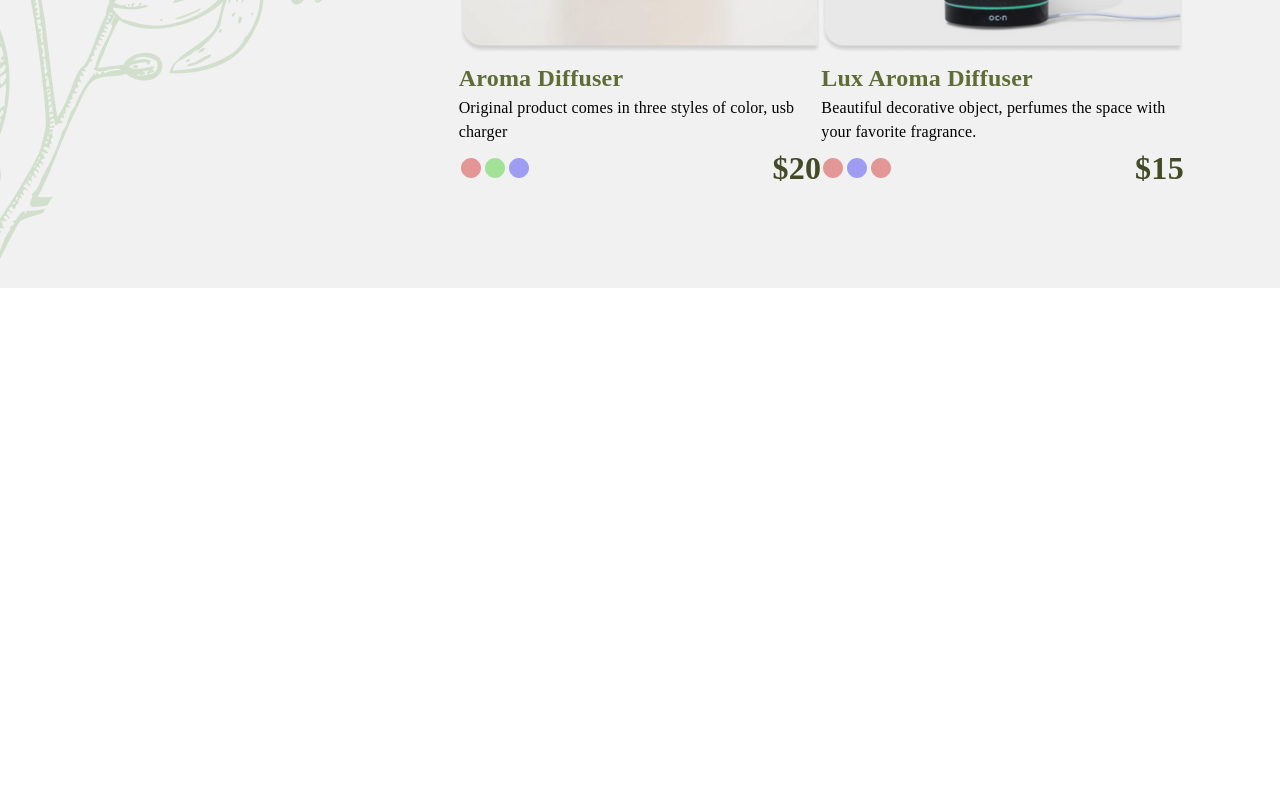
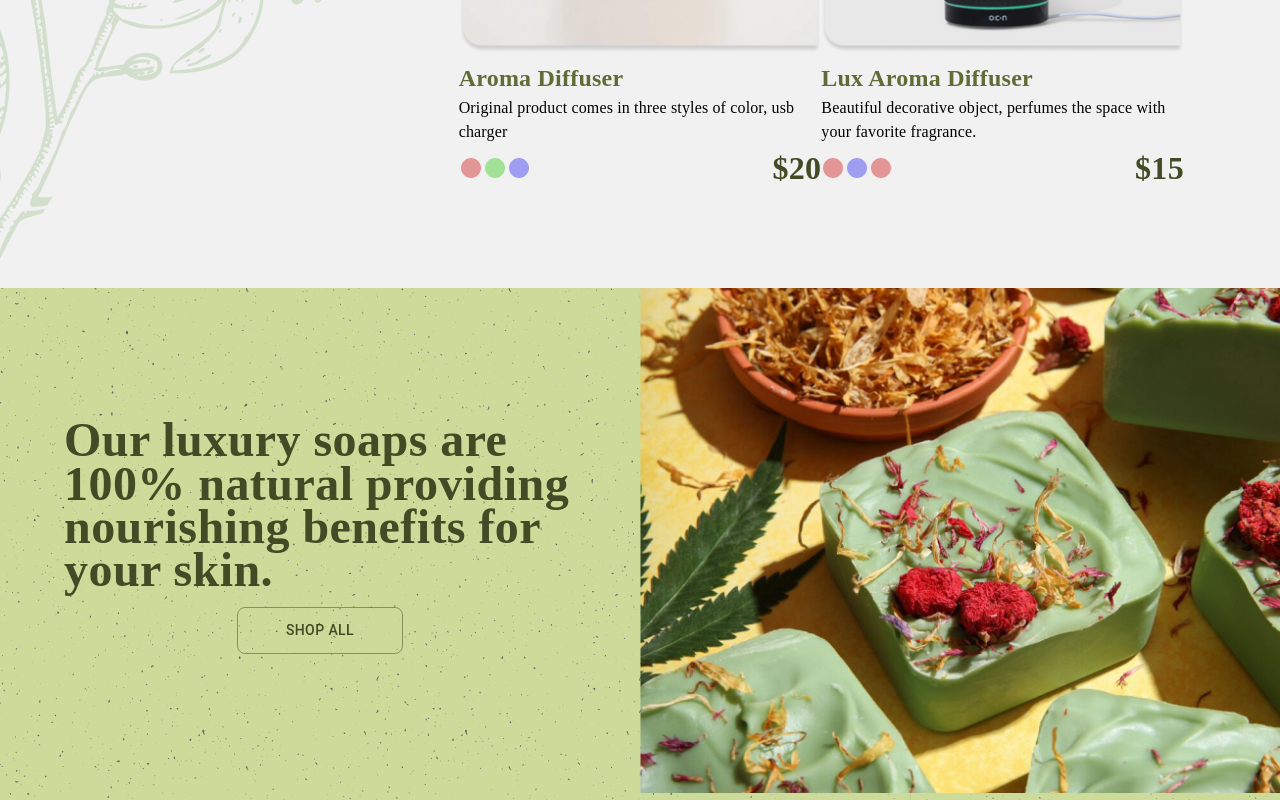
Before and after one commit to GPiglet/Piggies-Shop-Landing-Frontend, a Next.js app: page / in a window 1280 px wide. Shown: the part 2682-3482 px from the top of the page. Before the commit the page ends 2970 px from the top, so only its background shows below. Built offline with nearby package versions, Linux system fonts and the light colour scheme.

Commit message:
events component

```diff
--- /dev/null
+++ b/components/Events/index.tsx
@@ -0,0 +1,59 @@
+import * as React from 'react';
+import Box from '@mui/material/Box';
+import Grid from '@mui/material/Grid';
+import Typography from '@mui/material/Typography';
+import CssBaseline from '@mui/material/CssBaseline';
+import Container from '@mui/material/Container';
+import Button from '@mui/material/Button';
+
+const Events = (props: any) => {
+  return (
+    <Box
+      sx={{
+        background: 'url(/texture.png)',
+        backgroundColor: '#CCDB99',
+        textAlign: 'center'
+      }}
+    >
+      <CssBaseline />
+      <Grid container>
+        <Grid item xs={12} md={6}
+          sx={{
+            display: 'flex',
+            alignItems: 'center',
+            p: 8,
+          }}
+        >
+          <div>
+            <Typography
+              sx={{
+                color: props.theme.palette.primary.main,
+                textAlign: {md: 'left'},
+                fontFamily: 'Abril Fatface',
+                fontSize: {xs: '2rem', lg: '3rem'},
+                fontWeight: 700,
+                lineHeight: .9,
+              }}
+            >
+              Our luxury soaps are 100% natural providing nourishing benefits for your skin.
+            </Typography>
+            <Button variant="outlined" sx={{m: 2, padding: '10px 48px', borderRadius: '8px'}} >
+              SHOP ALL
+            </Button>
+          </div>
+        </Grid>
+        <Grid item xs={12} md={6}>
+          <Box
+            component="img"
+            sx={{
+              width: '100%',
+            }}
+            alt="intro"
+            src="/product-details1.png"
+          />
+        </Grid>
+      </Grid>
+    </Box>
+  );
+};
+export default Events;
--- a/pages/index.tsx
+++ b/pages/index.tsx
@@ -7,6 +7,7 @@ import Intro from '../components/Intro'
 import Categories from '../components/Categories'
 import Collections from '../components/Collections'
 import BestSellers from '../components/BestSellers'
+import Events from '../components/Events'
 
 const Home: NextPage = () => {
   const theme = createTheme({
@@ -34,6 +35,7 @@ const Home: NextPage = () => {
         <Categories theme={theme}/>
         <Collections theme={theme}/>
         <BestSellers theme={theme}/>
+        <Events theme={theme}/>
       </main>
 
     </ThemeProvider>
```
Also changed, not shown: public/product-details1.png (added).
